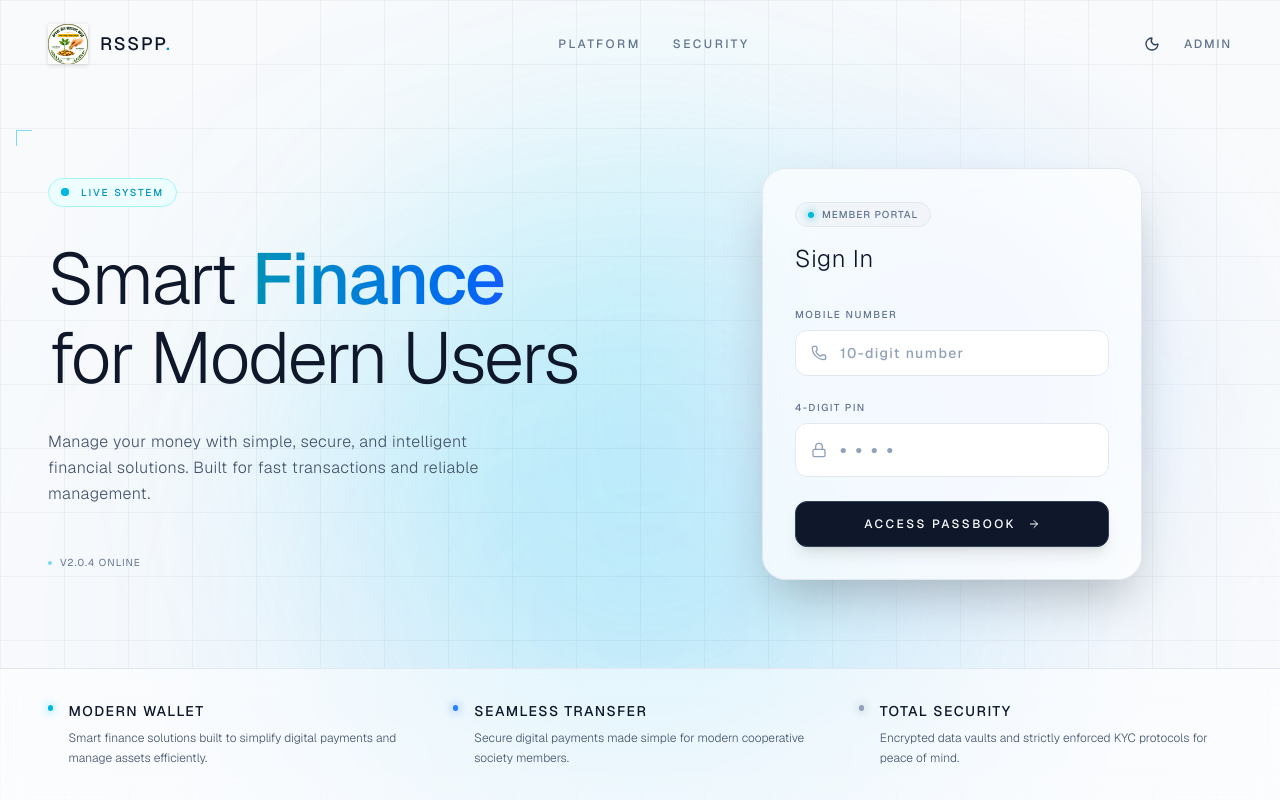
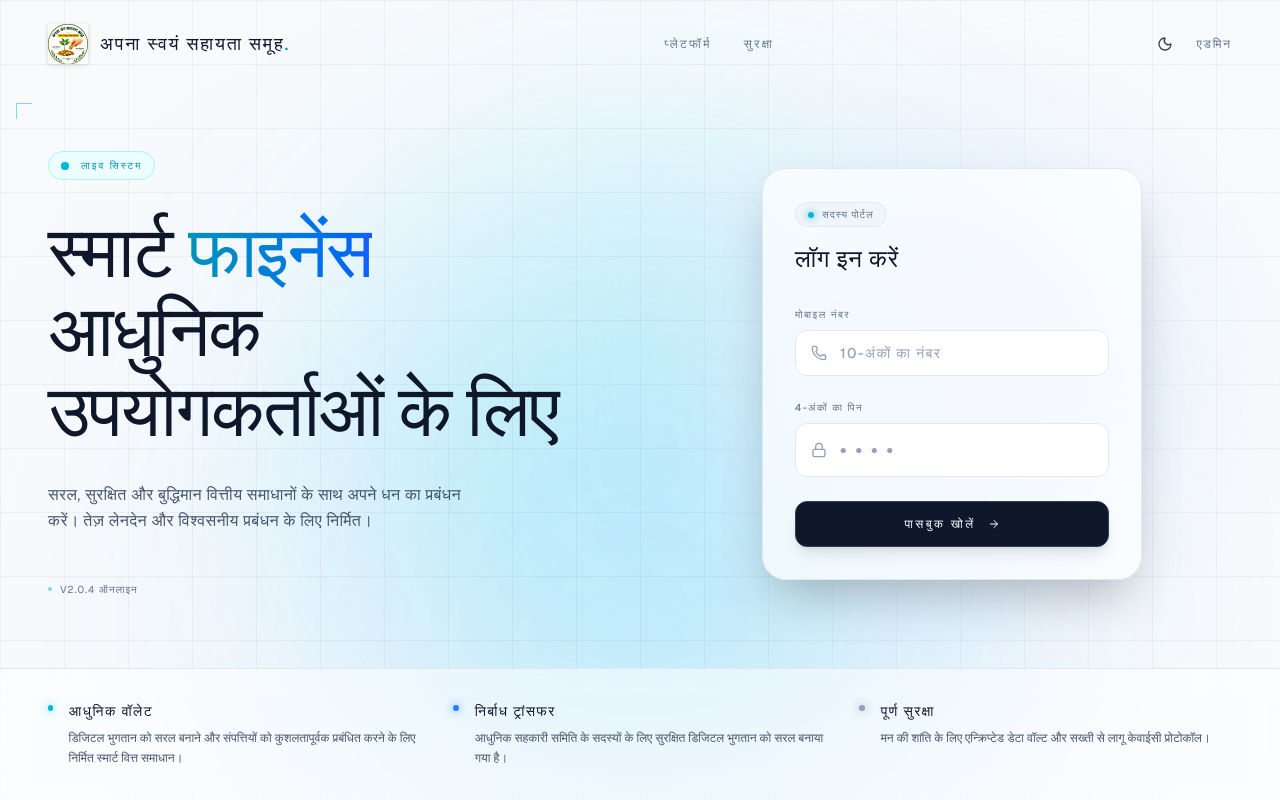
Before and after one commit to abhixyzq/RSSPP, a Next.js app: page / in a window 1280 px wide. Built offline with nearby package versions, Linux system fonts and the light colour scheme.

Commit message:
Translate landing page and login component to Hindi

```diff
--- a/src/app/components/CustomerLogin.tsx
+++ b/src/app/components/CustomerLogin.tsx
@@ -15,7 +15,7 @@ function SubmitButton() {
       className="group relative w-full flex items-center justify-center gap-2 bg-slate-900 hover:bg-slate-800 dark:bg-white/10 dark:hover:bg-cyan-500/20 border border-slate-700 dark:border-white/20 dark:hover:border-cyan-500/50 text-white py-3.5 px-4 rounded-xl font-medium uppercase tracking-[0.2em] text-xs transition-all disabled:opacity-70 disabled:cursor-not-allowed mt-2 overflow-hidden shadow-lg dark:shadow-[0_0_20px_rgba(34,211,238,0.1)] dark:hover:shadow-[0_0_30px_rgba(34,211,238,0.2)]"
     >
       <div className="absolute inset-0 w-full h-full bg-gradient-to-r from-transparent via-white/10 dark:via-cyan-400/20 to-transparent -translate-x-full group-hover:animate-[shimmer_1.5s_infinite]"></div>
-      {pending ? 'Verifying...' : 'Access Passbook'}
+      {pending ? 'सत्यापन कर रहा है...' : 'पासबुक खोलें'}
       {!pending && <ArrowRight className="w-3 h-3 ml-1" />}
     </button>
   )
@@ -37,9 +37,9 @@ export default function CustomerLogin() {
         <div className="mb-8">
           <div className="inline-flex items-center gap-2 px-3 py-1 rounded-full bg-slate-100 dark:bg-white/5 border border-slate-200 dark:border-white/10 mb-4 transition-colors">
             <div className="w-1.5 h-1.5 rounded-full bg-cyan-500 dark:bg-cyan-400 shadow-[0_0_8px_#06b6d4] dark:shadow-[0_0_8px_#22d3ee]"></div>
-            <span className="text-[10px] uppercase tracking-[0.1em] font-medium text-slate-500 dark:text-gray-300 transition-colors">Member Portal</span>
+            <span className="text-[10px] uppercase tracking-[0.1em] font-medium text-slate-500 dark:text-gray-300 transition-colors">सदस्य पोर्टल</span>
           </div>
-          <h2 className="text-2xl font-light text-slate-900 dark:text-white tracking-wide transition-colors">Sign In</h2>
+          <h2 className="text-2xl font-light text-slate-900 dark:text-white tracking-wide transition-colors">लॉग इन करें</h2>
         </div>
 
         {/* Form */}
@@ -56,7 +56,7 @@ export default function CustomerLogin() {
           {/* Mobile Input */}
           <div className="space-y-2">
             <label htmlFor="mobile" className="block text-[10px] uppercase tracking-[0.15em] font-medium text-slate-500 dark:text-gray-400 transition-colors">
-              Mobile Number
+              मोबाइल नंबर
             </label>
             <div className="relative">
               <div className="absolute inset-y-0 left-0 pl-4 flex items-center pointer-events-none">
@@ -69,7 +69,7 @@ export default function CustomerLogin() {
                 pattern="[0-9]{10}"
                 maxLength={10}
                 required
-                placeholder="10-digit number"
+                placeholder="10-अंकों का नंबर"
                 className="w-full pl-11 pr-4 py-3 bg-white dark:bg-black/40 border border-slate-200 dark:border-white/10 focus:border-cyan-500/50 rounded-xl text-slate-900 dark:text-white placeholder-slate-400 dark:placeholder-gray-600 focus:outline-none focus:ring-1 focus:ring-cyan-500/50 transition-colors font-medium text-sm tracking-widest"
               />
             </div>
@@ -78,7 +78,7 @@ export default function CustomerLogin() {
           {/* PIN Input */}
           <div className="space-y-2">
             <label htmlFor="pin" className="block text-[10px] uppercase tracking-[0.15em] font-medium text-slate-500 dark:text-gray-400 transition-colors">
-              4-Digit PIN
+              4-अंकों का पिन
             </label>
             <div className="relative">
               <div className="absolute inset-y-0 left-0 pl-4 flex items-center pointer-events-none">
--- a/src/app/page.tsx
+++ b/src/app/page.tsx
@@ -21,12 +21,12 @@ export default function LandingPage() {
       <nav className="relative z-50 w-full pt-6 pb-4 px-6 lg:px-12 flex justify-between items-center shrink-0">
         <div className="flex items-center gap-3">
           <img src="/logo.png" alt="Logo" className="w-10 h-10 object-contain drop-shadow-sm" />
-          <span className="text-lg font-medium tracking-widest text-slate-900 dark:text-white transition-colors">RSSPP<span className="text-cyan-600 dark:text-cyan-400">.</span></span>
+          <span className="text-lg font-medium tracking-widest text-slate-900 dark:text-white transition-colors">अपना स्वयं सहायता समूह<span className="text-cyan-600 dark:text-cyan-400">.</span></span>
         </div>
 
         <div className="hidden md:flex items-center gap-8 text-xs uppercase tracking-[0.2em] font-medium text-slate-500 dark:text-gray-500">
-          <a href="#platform" className="hover:text-cyan-600 dark:hover:text-cyan-400 transition-colors">Platform</a>
-          <a href="#security" className="hover:text-cyan-600 dark:hover:text-cyan-400 transition-colors">Security</a>
+          <a href="#platform" className="hover:text-cyan-600 dark:hover:text-cyan-400 transition-colors">प्लेटफॉर्म</a>
+          <a href="#security" className="hover:text-cyan-600 dark:hover:text-cyan-400 transition-colors">सुरक्षा</a>
         </div>
 
         <div className="flex items-center gap-4">
@@ -35,7 +35,7 @@ export default function LandingPage() {
             href="/admin-login"
             className="hidden md:block text-xs uppercase tracking-[0.15em] font-medium text-slate-500 dark:text-gray-500 hover:text-slate-900 dark:hover:text-white transition-colors"
           >
-            Admin
+            एडमिन
           </Link>
         </div>
       </nav>
@@ -54,23 +54,23 @@ export default function LandingPage() {
                 <span className="animate-ping absolute inline-flex h-full w-full rounded-full bg-cyan-400 opacity-75"></span>
                 <span className="relative inline-flex rounded-full h-2 w-2 bg-cyan-500"></span>
               </div>
-              <span className="text-[10px] uppercase tracking-[0.2em] font-medium text-cyan-600 dark:text-cyan-400">Live System</span>
+              <span className="text-[10px] uppercase tracking-[0.2em] font-medium text-cyan-600 dark:text-cyan-400">लाइव सिस्टम</span>
             </div>
 
             <h1 className="text-5xl sm:text-6xl lg:text-7xl font-light tracking-tight text-slate-900 dark:text-white leading-[1.1] transition-colors">
-              Smart <span className="font-medium text-transparent bg-clip-text bg-gradient-to-r from-cyan-600 to-blue-600 dark:from-cyan-400 dark:to-blue-500">Finance</span> <br />
-              for Modern Users
+              स्मार्ट <span className="font-medium text-transparent bg-clip-text bg-gradient-to-r from-cyan-600 to-blue-600 dark:from-cyan-400 dark:to-blue-500">फाइनेंस</span> <br />
+              आधुनिक उपयोगकर्ताओं के लिए
             </h1>
 
             <p className="text-sm sm:text-base text-slate-600 dark:text-gray-400 font-light leading-relaxed max-w-md tracking-wide transition-colors">
-              Manage your money with simple, secure, and intelligent financial solutions. Built for fast transactions and reliable management.
+              सरल, सुरक्षित और बुद्धिमान वित्तीय समाधानों के साथ अपने धन का प्रबंधन करें। तेज़ लेनदेन और विश्वसनीय प्रबंधन के लिए निर्मित।
             </p>
 
             <div className="flex items-center gap-6 pt-4">
               {/* Fake UI Tag */}
               <div className="hidden sm:flex items-center gap-2 text-[10px] uppercase tracking-[0.1em] text-slate-500 dark:text-gray-500 transition-colors">
                 <div className="w-1 h-1 rounded-full bg-cyan-500/50"></div>
-                v2.0.4 Online
+                v2.0.4 ऑनलाइन
               </div>
             </div>
           </div>
@@ -89,22 +89,22 @@ export default function LandingPage() {
             <div className="flex items-start gap-4">
               <div className="mt-1 w-1.5 h-1.5 rounded-full bg-cyan-500 shadow-[0_0_10px_#22d3ee]"></div>
               <div>
-                <h4 className="text-sm font-medium text-slate-900 dark:text-white tracking-widest uppercase mb-2 transition-colors">Modern Wallet</h4>
-                <p className="text-xs text-slate-600 dark:text-gray-500 font-light leading-relaxed transition-colors">Smart finance solutions built to simplify digital payments and manage assets efficiently.</p>
+                <h4 className="text-sm font-medium text-slate-900 dark:text-white tracking-widest uppercase mb-2 transition-colors">आधुनिक वॉलेट</h4>
+                <p className="text-xs text-slate-600 dark:text-gray-500 font-light leading-relaxed transition-colors">डिजिटल भुगतान को सरल बनाने और संपत्तियों को कुशलतापूर्वक प्रबंधित करने के लिए निर्मित स्मार्ट वित्त समाधान।</p>
               </div>
             </div>
             <div className="flex items-start gap-4">
               <div className="mt-1 w-1.5 h-1.5 rounded-full bg-blue-500 shadow-[0_0_10px_#3b82f6]"></div>
               <div>
-                <h4 className="text-sm font-medium text-slate-900 dark:text-white tracking-widest uppercase mb-2 transition-colors">Seamless Transfer</h4>
-                <p className="text-xs text-slate-600 dark:text-gray-500 font-light leading-relaxed transition-colors">Secure digital payments made simple for modern cooperative society members.</p>
+                <h4 className="text-sm font-medium text-slate-900 dark:text-white tracking-widest uppercase mb-2 transition-colors">निर्बाध ट्रांसफर</h4>
+                <p className="text-xs text-slate-600 dark:text-gray-500 font-light leading-relaxed transition-colors">आधुनिक सहकारी समिति के सदस्यों के लिए सुरक्षित डिजिटल भुगतान को सरल बनाया गया है।</p>
               </div>
             </div>
             <div className="flex items-start gap-4">
               <div className="mt-1 w-1.5 h-1.5 rounded-full bg-slate-400 dark:bg-white shadow-[0_0_10px_#94a3b8] dark:shadow-[0_0_10px_#ffffff]"></div>
               <div>
-                <h4 className="text-sm font-medium text-slate-900 dark:text-white tracking-widest uppercase mb-2 transition-colors">Total Security</h4>
-                <p className="text-xs text-slate-600 dark:text-gray-500 font-light leading-relaxed transition-colors">Encrypted data vaults and strictly enforced KYC protocols for peace of mind.</p>
+                <h4 className="text-sm font-medium text-slate-900 dark:text-white tracking-widest uppercase mb-2 transition-colors">पूर्ण सुरक्षा</h4>
+                <p className="text-xs text-slate-600 dark:text-gray-500 font-light leading-relaxed transition-colors">मन की शांति के लिए एन्क्रिप्टेड डेटा वॉल्ट और सख्ती से लागू केवाईसी प्रोटोकॉल।</p>
               </div>
             </div>
           </div>
```
